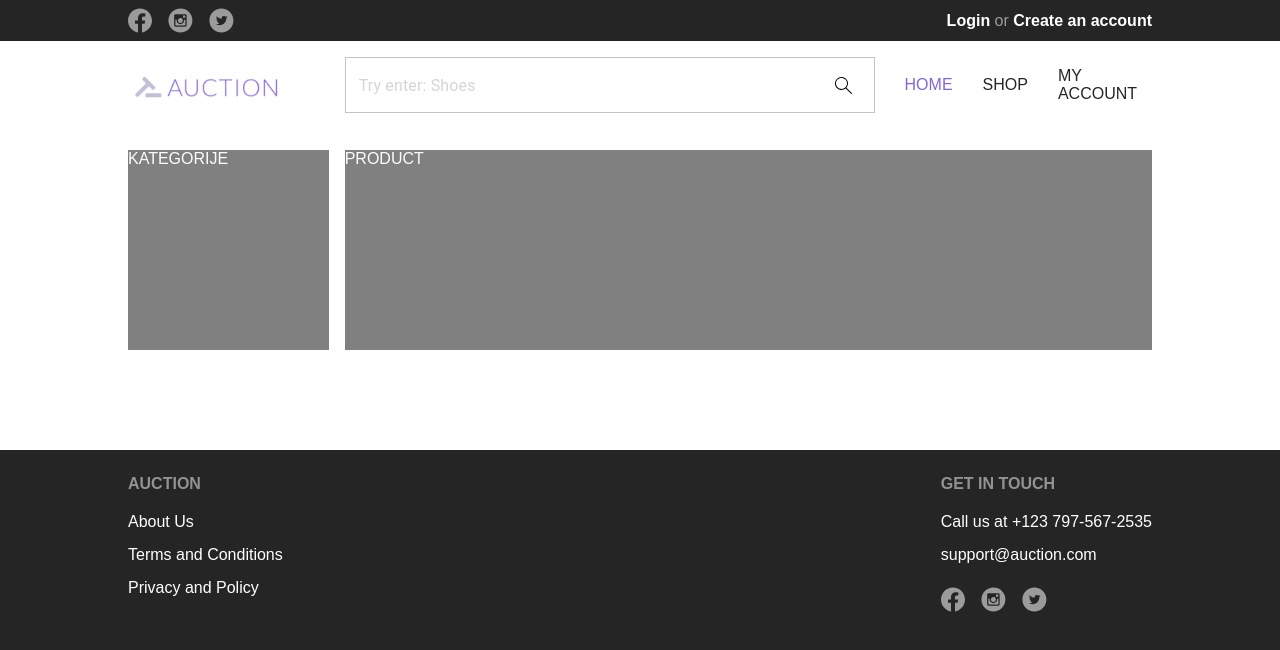
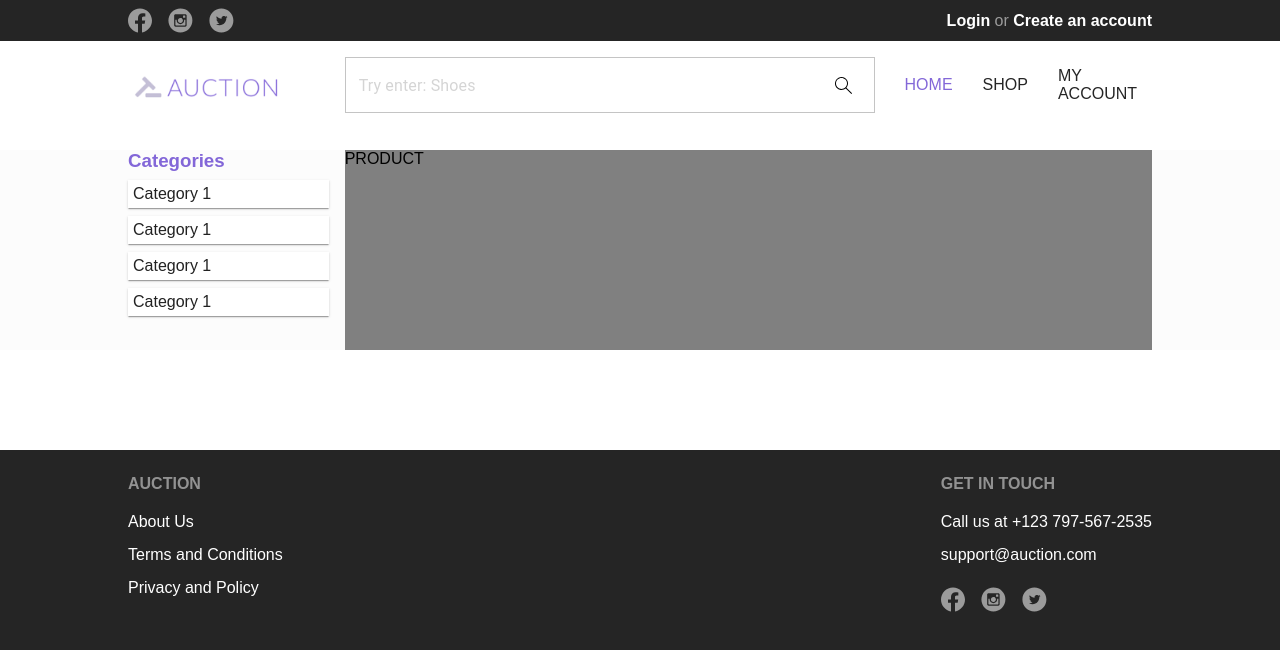
Before and after one commit to abecirovic3/Auction-App, a React (Create React App) app in the folder auction-app-frontend/: page / in a window 1280 px wide. Shown: the top 650 px of the page. Built offline with nearby package versions, Linux system fonts and the light colour scheme.

Commit message:
Start implementing category selector

```diff
--- a/auction-app-frontend/src/assets/style/home-page-main.scss
+++ b/auction-app-frontend/src/assets/style/home-page-main.scss
@@ -1,7 +1,7 @@
 @use "base";
 
 .home-page-main-container {
-  color: base.$background-color;
+  background-color: base.$background-color;
 
   .home-page-main-content-container {
     width: base.$main-width;
--- /dev/null
+++ b/auction-app-frontend/src/components/CategorySelector/CategorySelector.js
@@ -0,0 +1,15 @@
+import { Paper, Stack } from '@mui/material';
+
+const CategorySelector = () => {
+    return (
+        <Stack spacing={1}>
+            <h3 style={{color: '#8367D8'}}>Categories</h3>
+            <Paper style={{padding: '5px', borderRadius: 0}}>Category 1</Paper>
+            <Paper style={{padding: '5px', borderRadius: 0}}>Category 1</Paper>
+            <Paper style={{padding: '5px', borderRadius: 0}}>Category 1</Paper>
+            <Paper style={{padding: '5px', borderRadius: 0}}>Category 1</Paper>
+        </Stack>
+    );
+};
+
+export default CategorySelector;
--- a/auction-app-frontend/src/components/Home/HomeMain/HomeMain.js
+++ b/auction-app-frontend/src/components/Home/HomeMain/HomeMain.js
@@ -2,6 +2,7 @@ import { Grid } from '@mui/material';
 import { StyledEngineProvider } from '@mui/material/styles';
 
 import 'assets/style/home-page-main.scss';
+import CategorySelector from 'components/CategorySelector/CategorySelector';
 
 const HomeMain = () => {
     return (
@@ -14,7 +15,7 @@ const HomeMain = () => {
                         justifyContent='space-around'
                     >
                         <Grid item xs={2.5} >
-                            <div style={{height: '200px', backgroundColor: 'gray'}}> KATEGORIJE </div>
+                            <CategorySelector />
                         </Grid>
                         <Grid item xs={9.5} >
                             <div style={{height: '200px', backgroundColor: 'gray'}}> PRODUCT </div>
```
